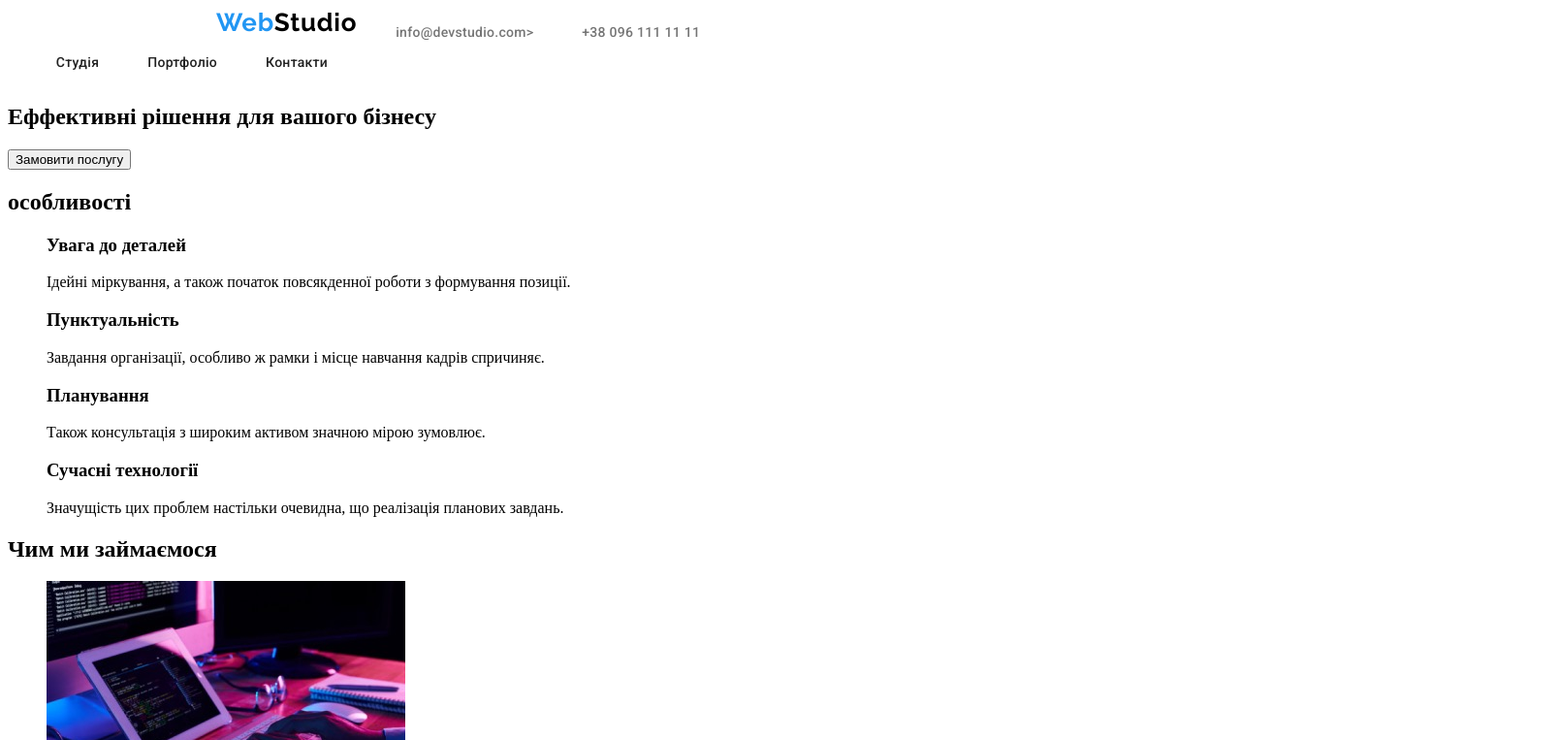
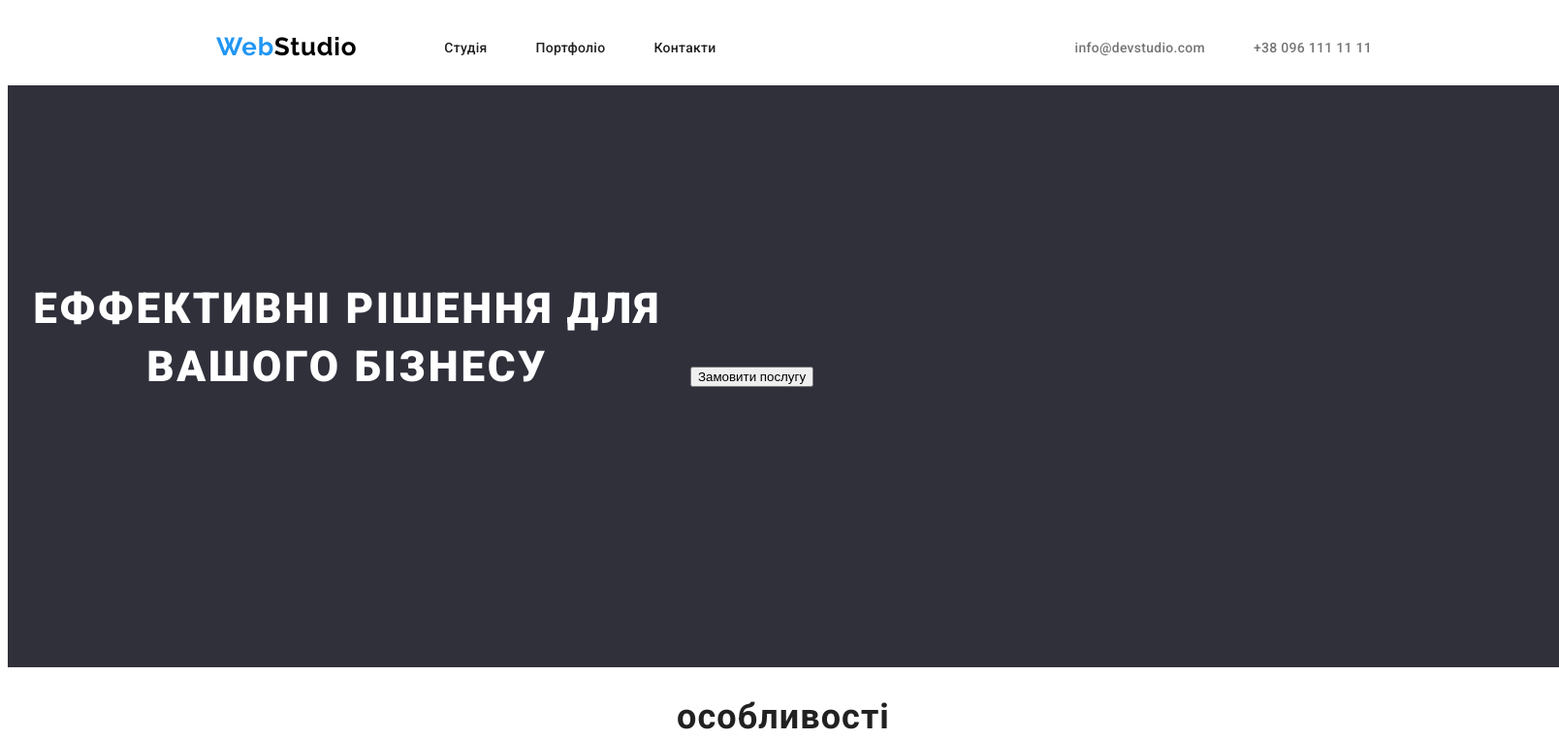
Before and after one commit to abdeev/domashka-02, a plain HTML site: page index.html in a window 1280 px wide. Shown: the top 763 px of the page at 97% size, 1608 px wide, since content can reach past the window. Drawn offline with Linux system fonts and the light colour scheme.

Commit message:
header styles done

```diff
--- a/index.html
+++ b/index.html
@@ -26,15 +26,15 @@
 
         <!-- контакти mailto phoneto-->
         <ul class="contacts">
-          <li><a class="mailto" href="mailto:info@devstudio.com">info@devstudio.com></a></li>
+          <li><a class="mailto" href="mailto:info@devstudio.com">info@devstudio.com</a></li>
           <li><a class="callto" href="tel:+380961111111">+38 096 111 11 11</a></li>
         </ul>
       </header>
 
       <main>
         <!-- шапка -->
-        <section>
-            <h1>Еффективні рішення для вашого бізнесу</h1>
+        <section class="button-block">
+            <h1 class="head-text-button">Еффективні рішення для вашого бізнесу</h1>
 
             <button type="button">Замовити послугу</button>
         </section>
@@ -156,7 +156,7 @@
       <!-- підвал -->
       <footer>
         <!-- логотип -->
-        <a href="./index.html">Web<span>Studio</span></a>
+        <a class="logo-web" href="./index.html">Web<span class="logo-studio">Studio</span></a>
 
         <!-- зворотня адреса -->
         <address>
--- a/styles/styles.css
+++ b/styles/styles.css
@@ -1,20 +1,45 @@
 .body {
+  font-family: "Roboto";
+  font-style: normal;
+  color: #757575;
+  width: 1600px;
 }
 ul {
   list-style: none;
 }
+h1 {
+  font-weight: 900;
+  font-size: 44px;
+  line-height: 60px;
+  text-align: center;
+  letter-spacing: 0.06em;
+  text-transform: uppercase;
+  color: #ffffff;
+}
+h2 {
+  font-weight: 700;
+  font-size: 36px;
+  line-height: 42px;
+  text-align: center;
+  letter-spacing: 0.03em;
+  color: #212121;
+}
+h3 {
+  font-weight: 700;
+  font-size: 14px;
+  line-height: 16px;
+  letter-spacing: 0.03em;
+  text-transform: uppercase;
+  color: #212121;
+}
 /* CSS HEADER */
 .header {
   display: flex;
-  align-items: flex-start;
+  height: 80px;
 }
 
 .logo-web {
   text-decoration: none;
-  width: 145px;
-  height: 31px;
-  margin-left: 215px;
-  margin-top: 24px;
   font-family: "Raleway";
   font-style: normal;
   font-weight: 700;
@@ -22,13 +47,10 @@ ul {
   line-height: 31px;
   letter-spacing: 0.03em;
   color: #2196f3;
+  margin-left: 215px;
 }
 .logo-studio {
   text-decoration: none;
-  width: 145px;
-  height: 31px;
-  left: 215px;
-  top: 24px;
   font-family: "Raleway";
   font-style: normal;
   font-weight: 700;
@@ -37,71 +59,65 @@ ul {
   letter-spacing: 0.03em;
   color: #000000;
 }
+.nav {
+  display: flex;
+  justify-content: flex-start;
+  align-items: center;
+}
 .nav-list {
   display: flex;
-  width: 300px;
-  height: 16px;
-  justify-content: center;
-  gap: 50px;
-  flex-basis: calc((100% - 50px) / 3);
-  align-content: center;
+  row-gap: 50px;
 }
 .nav-item {
   text-decoration: none;
   align-content: center;
-  width: 76px;
-  height: 16px;
-  left: 552px;
-  top: 32px;
-  font-family: "Roboto";
-  font-style: normal;
   font-weight: 500;
   font-size: 14px;
   line-height: 16px;
   letter-spacing: 0.02em;
   color: #212121;
+  margin-left: 50px;
 }
 .contacts {
   display: flex;
-  flex-direction: row;
-  gap: 50px;
+  align-items: center;
 }
 .mailto {
   text-decoration: none;
-  width: 135px;
-  height: 16px;
-  left: 1078px;
-  top: 32px;
-
-  font-family: "Roboto";
-  font-style: normal;
   font-weight: 500;
   font-size: 14px;
   line-height: 16px;
   letter-spacing: 0.02em;
-
   color: #757575;
+  margin-left: 330px;
+}
+.callto {
+  text-decoration: none;
+  font-weight: 500;
+  font-size: 14px;
+  line-height: 16px;
+  letter-spacing: 0.02em;
+  color: #757575;
+  margin-left: 50px;
 }
 .mailto:hover,
 .callto:hover,
 .nav-item:hover {
   color: #2196f3;
 }
-.callto {
-  text-decoration: none;
-  width: 135px;
-  height: 16px;
-  left: 1078px;
-  top: 32px;
+/* CSS MAIN */
 
-  font-family: "Roboto";
-  font-style: normal;
-  font-weight: 500;
-  font-size: 14px;
-  line-height: 16px;
-  letter-spacing: 0.02em;
-
-  color: #757575;
+.button-block {
+  display: flexbox;
+  justify-items: center;
+  width: 1600px;
+  height: 600px;
+  left: 0px;
+  top: 80px;
+  background: #2f303a;
 }
-
-/* CSS MAIN */
+.head-text-button {
+  display: inline-block;
+  width: 700px;
+  margin-top: 200px;
+}
```
